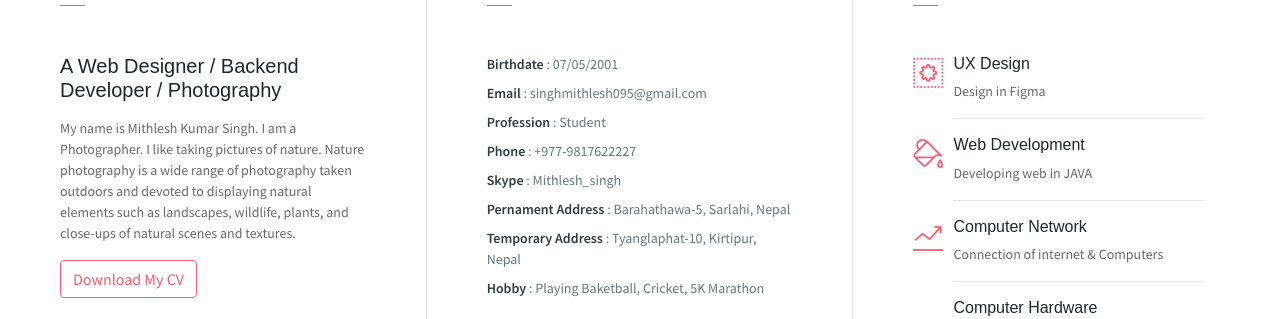
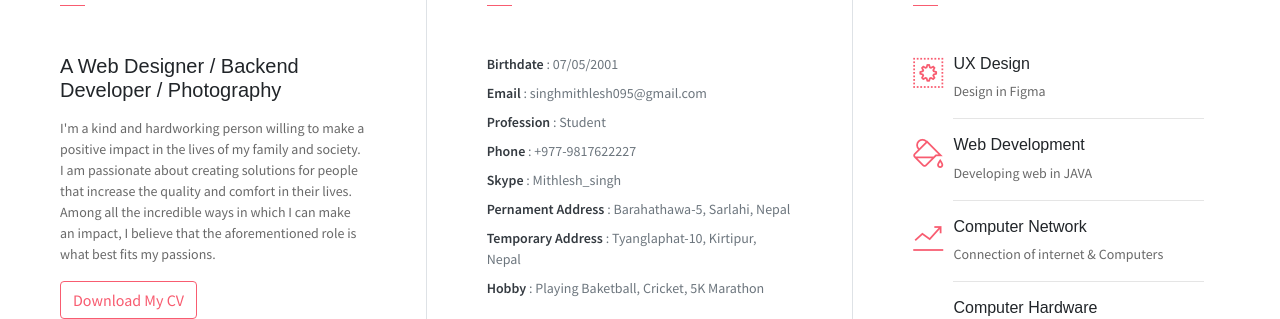
Before and after one commit to MITHLESH24364/protfolio, a plain HTML site: page index.html in a window 1280 px wide. Shown: the part 814-1133 px from the top of the page. Drawn offline with Linux system fonts and the light colour scheme; some packages are replaced by stand-ins of ours; some icons are missing.

Commit message:
Update index.html

```diff
--- a/index.html
+++ b/index.html
@@ -75,7 +75,9 @@
                 <h3 class="font-weight-light">Who am I ?</h3>
                 <span class="line mb-5"></span>
                 <h5 class="mb-3">A Web Designer / Backend Developer / Photography</h5>
-                <p class="mt-20">My name is Mithlesh Kumar Singh. I am a Photographer. I like taking pictures of nature. Nature photography is a wide range of photography taken outdoors and devoted to displaying natural elements such as landscapes, wildlife, plants, and close-ups of natural scenes and textures.</p>
+                <p class="mt-20">I'm a kind and hardworking person willing to make a positive impact in the lives of my family and society. I am passionate about creating solutions for people that increase the quality and comfort in their lives.
+
+Among all the incredible ways in which I can make an impact, I believe that the aforementioned role is what best fits my passions.</p>
                 <button class="btn btn-outline-danger"><i class="icon-down-circled2 "></i>Download My CV</button>
             </div>
             <div class="col-lg-4 about-card">
```
